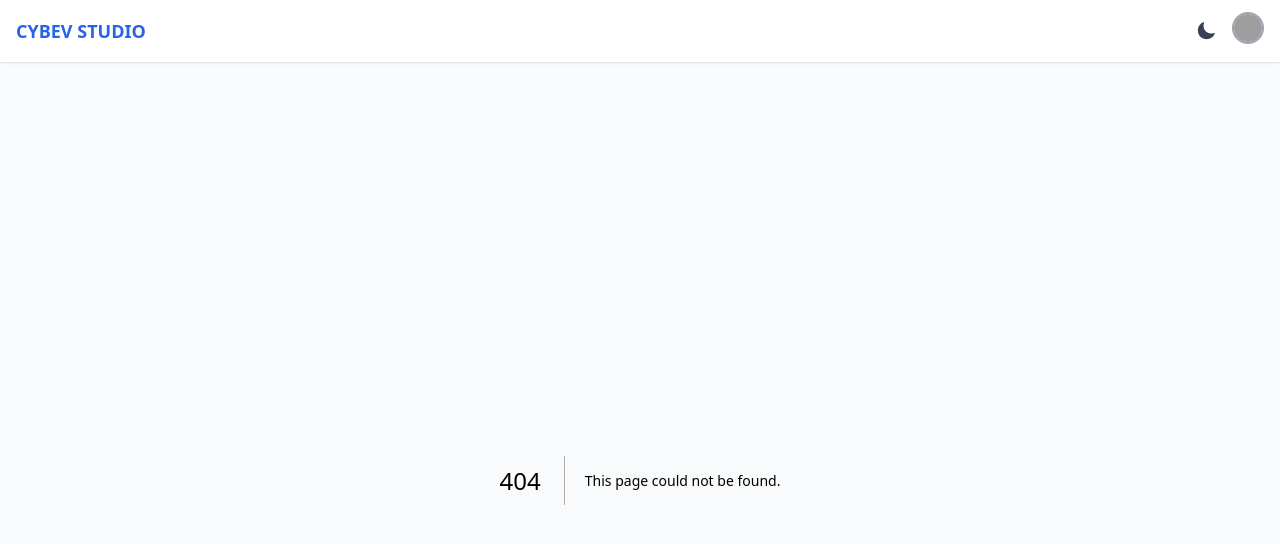
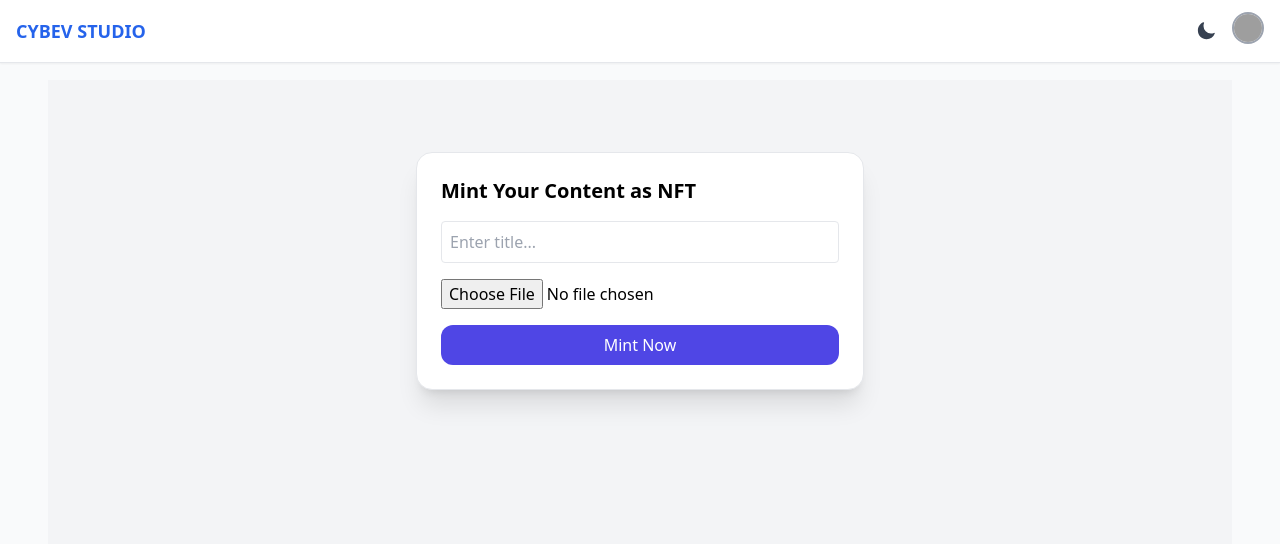
Before and after one commit to cybev1/cybev-frontend, a Next.js app: page /studio/mint-test in a window 1280 px wide. Before the commit this address had no page. Shown: the top 544 px of the page. Built offline with nearby package versions, Linux system fonts and the light colour scheme; grey boxes are pictures that could not be loaded.

Commit message:
Add files via upload

```diff
--- /dev/null
+++ b/pages/studio/mint-test.jsx
@@ -0,0 +1,8 @@
+import MintNFTCard from '@/components/MintNFTCard';
+export default function MintTestPage() {
+  return (
+    <div className="min-h-screen bg-gray-100 dark:bg-black py-10 px-4">
+      <MintNFTCard />
+    </div>
+  );
+}
```
